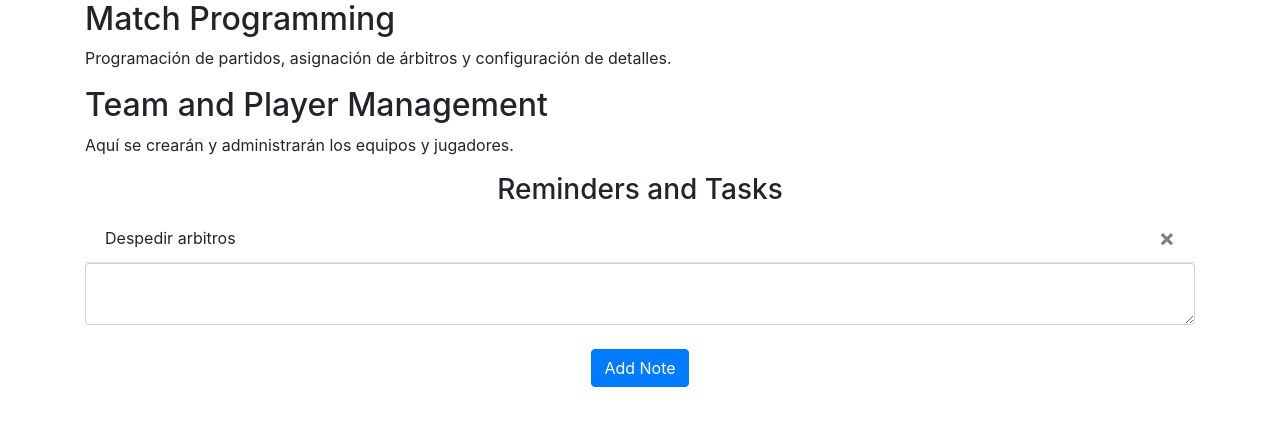
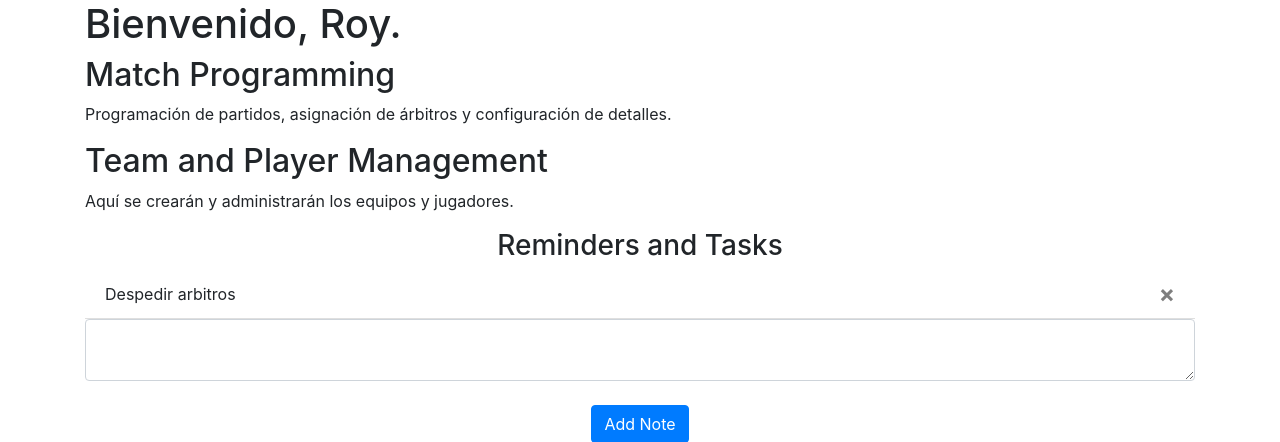
Before and after one commit to AlbeiroBurbanoTobar/ppi_dai_BURBANOaj, a Flask app: page / in a window 1280 px wide. Shown: the part 56-498 px from the top of the page. Run offline with Flask 3, Linux system fonts and the light colour scheme; a user stored in the database is signed in; some libraries are stand-ins or nearby versions.

Commit message:
Actualizacion insig

```diff
--- a/website/templates/home.html
+++ b/website/templates/home.html
@@ -5,6 +5,12 @@ Home
 {% endblock %}
 
 {% block content %}
+{% if current_user.is_authenticated %}
+    <!-- Mensaje de bienvenida con el nombre del usuario -->
+    <div class="welcome-message">
+        <h1>Bienvenido, {{ current_user.first_name }}.</h1>
+    </div>
+{% endif %}
 
 <!-- Futura Sección de Programación de Partidos -->
 <div id="programacion-partidos">
```
Also changed, not shown: instance/database.db.
